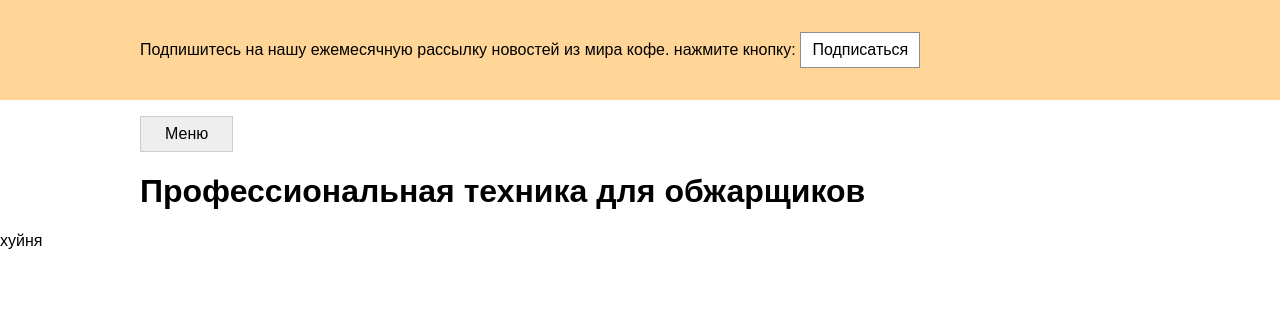
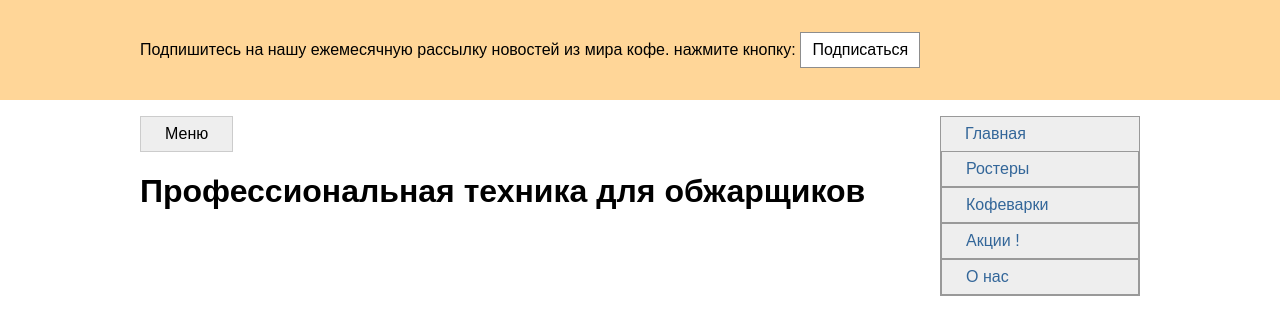
Before and after one commit to mainzonder/malportados, a plain HTML site: page deep_pos/index.html in a window 1280 px wide. Shown: the top 334 px of the page. Drawn offline with Linux system fonts and the light colour scheme.

Commit message:
финиш позиционирования

```diff
--- a/deep_pos/index.html
+++ b/deep_pos/index.html
@@ -34,6 +34,8 @@
   </div>
 
   <div class="container">
+
+    <main class="col-main">
       <nav>
         <div class="dropdown">
           <div class="dropdown-label">Меню</div>
@@ -50,8 +52,20 @@
         </div>
       </nav>
       <h1>Профессиональная техника для обжарщиков </h1>
+    </main>
 
+    <aside class="col-sidebar">
+      <div class="affix">
+        <ul class="submenu">
+          <li><a href="/">Главная</a></li>
+          <li><a href="/coffees">Ростеры</a></li>
+          <li><a href="/brewers">Кофеварки</a></li>
+          <li><a href="/specials">Акции !</a></li>
+          <li><a href="/about">О нас</a></li>
+        </ul>
+      </div>
 
+    </aside>
   </div>
 
 
@@ -71,7 +85,6 @@
   </script>
 
 
-<span> хуйня</span>
 
 </body>
 
--- a/deep_pos/style.css
+++ b/deep_pos/style.css
@@ -34,6 +34,7 @@ button {
   bottom: 0;
   left: 0;
   background-color: rgba(0, 0, 0, 0.5);
+  z-index: 1;
 }
 
 .modal-body {
@@ -45,6 +46,7 @@ button {
   padding: 2em 3em;
   background-color: white;
   overflow: auto;
+  z-index: 2;
 }
 
 .modal-close {
@@ -71,9 +73,24 @@ button {
 }
 
 .container {
+  display: flex;
   width: 80%;
   max-width: 1000px;
   margin: 1em auto;
+  min-height: 100vh;
+}
+
+.col-main {
+  flex: 1 80%;
+}
+
+.col-sidebar {
+  flex: 20%;
+}
+
+.affix {
+  position: sticky;
+  top: 1em;
 }
 
 .dropdown {
```
Lines whose indentation alone changed are shown as unchanged.
